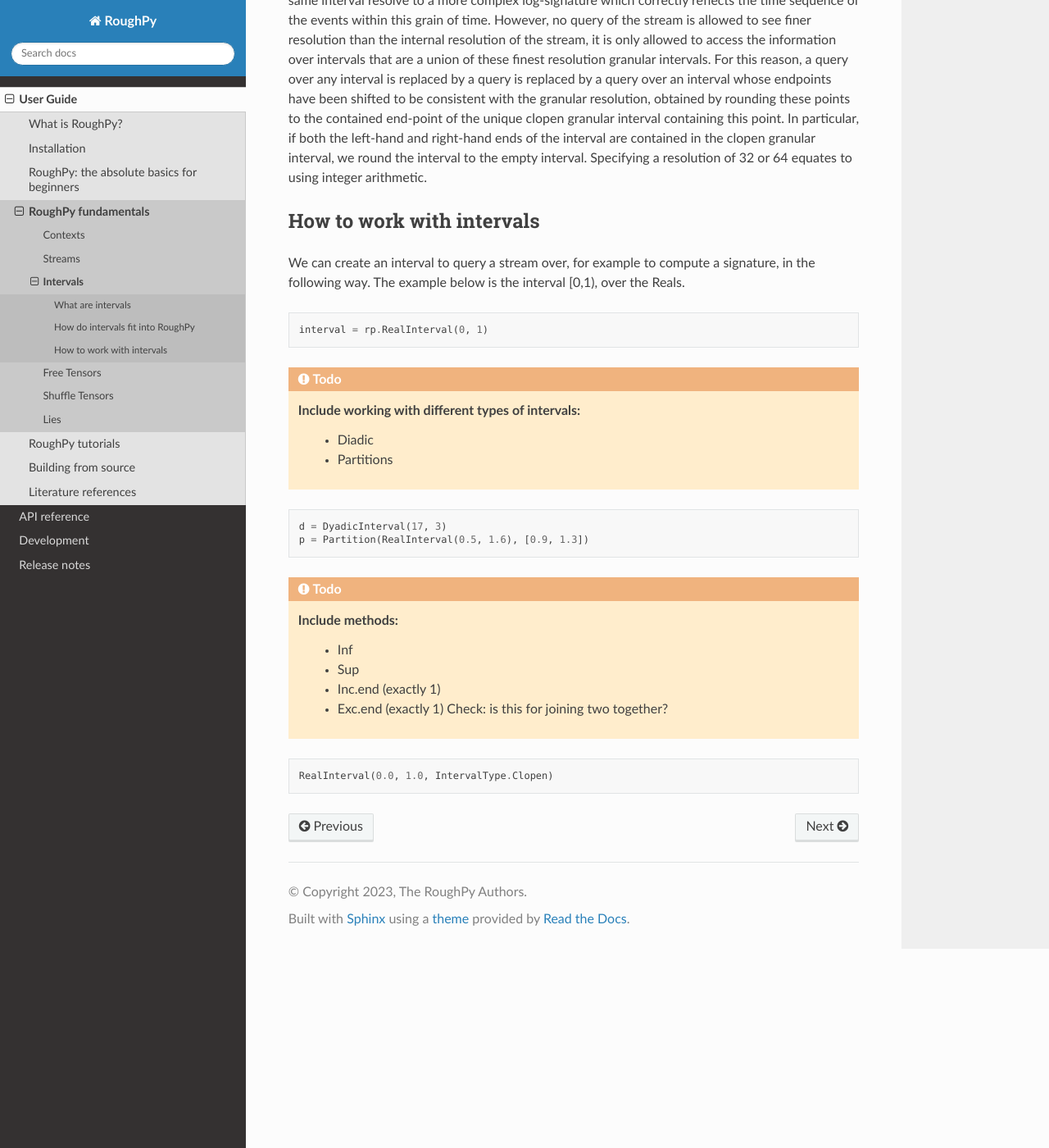
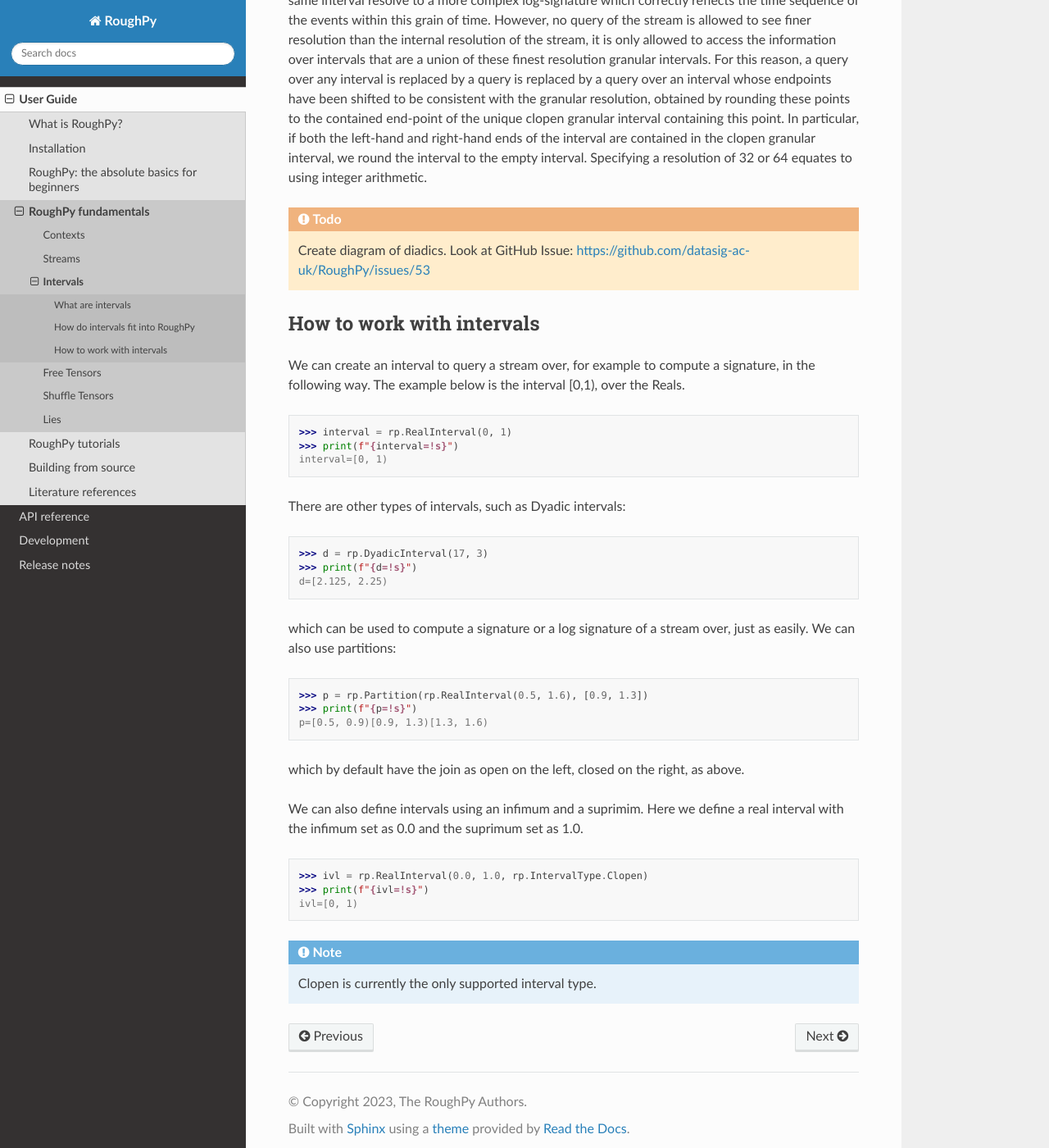
Before and after one commit to datasig-ac-uk/RoughPy, a Sphinx documentation site: the page built from docs/source/user/fundamentals.intervals.rst, in a window 1280 px wide and 1400 px high, scrolled down 763 px. Shown: the whole window at 82% size. Built offline with Sphinx 7.4.7 and the Read the Docs theme 2.0.0, drawn with Linux system fonts in a browser that asks for light colours; pages that are not in the unit, such as notebooks, are missing from menus.

Commit message:
Intervals - Resolve todos, add prints, add todo for dyadics diagram

```diff
--- a/docs/source/user/fundamentals.intervals.rst
+++ b/docs/source/user/fundamentals.intervals.rst
@@ -30,6 +30,9 @@ For this reason, a query over any interval is replaced by a query is replaced by
 In particular, if both the left-hand and right-hand ends of the interval are contained in the clopen granular interval, we round the interval to the empty interval.
 Specifying a resolution of 32 or 64 equates to using integer arithmetic.
 
+.. todo::
+    Create diagram of diadics. Look at GitHub Issue: https://github.com/datasig-ac-uk/RoughPy/issues/53
+
 ^^^^^^^^^^^^^^^^^^^^^^^^^^
 How to work with intervals
 ^^^^^^^^^^^^^^^^^^^^^^^^^^
@@ -39,25 +42,38 @@ We can create an interval to query a stream over, for example to compute a signa
 
 ::
 
-    interval = rp.RealInterval(0, 1)
+    >>> interval = rp.RealInterval(0, 1)
+    >>> print(f"{interval=!s}")
+    interval=[0, 1)
 
-.. todo::
-    Include working with different types of intervals:
-        - Diadic
-        - Partitions
+
+There are other types of intervals, such as Dyadic intervals:
 
 ::
 
-    d = DyadicInterval(17, 3)
-    p = Partition(RealInterval(0.5, 1.6), [0.9, 1.3])
+    >>> d = rp.DyadicInterval(17, 3)
+    >>> print(f"{d=!s}")
+    d=[2.125, 2.25)
 
-.. todo::
-    Include methods:
-        - Inf
-        - Sup
-        - Inc.end (exactly 1)
-        - Exc.end (exactly 1) Check: is this for joining two together?
+which can be used to compute a signature or a log signature of a stream over, just as easily.
+We can also use partitions:
 
 ::
 
-    RealInterval(0.0, 1.0, IntervalType.Clopen)
+    >>> p = rp.Partition(rp.RealInterval(0.5, 1.6), [0.9, 1.3])
+    >>> print(f"{p=!s}")
+    p=[0.5, 0.9)[0.9, 1.3)[1.3, 1.6)
+
+which by default have the join as open on the left, closed on the right, as above.
+
+We can also define intervals using an infimum and a suprimim. Here we define a real interval with the infimum set as 0.0 and the suprimum set as 1.0.
+
+::
+
+    >>> ivl = rp.RealInterval(0.0, 1.0, rp.IntervalType.Clopen)
+    >>> print(f"{ivl=!s}")
+    ivl=[0, 1)
+
+.. note::
+
+    Clopen is currently the only supported interval type.
```
